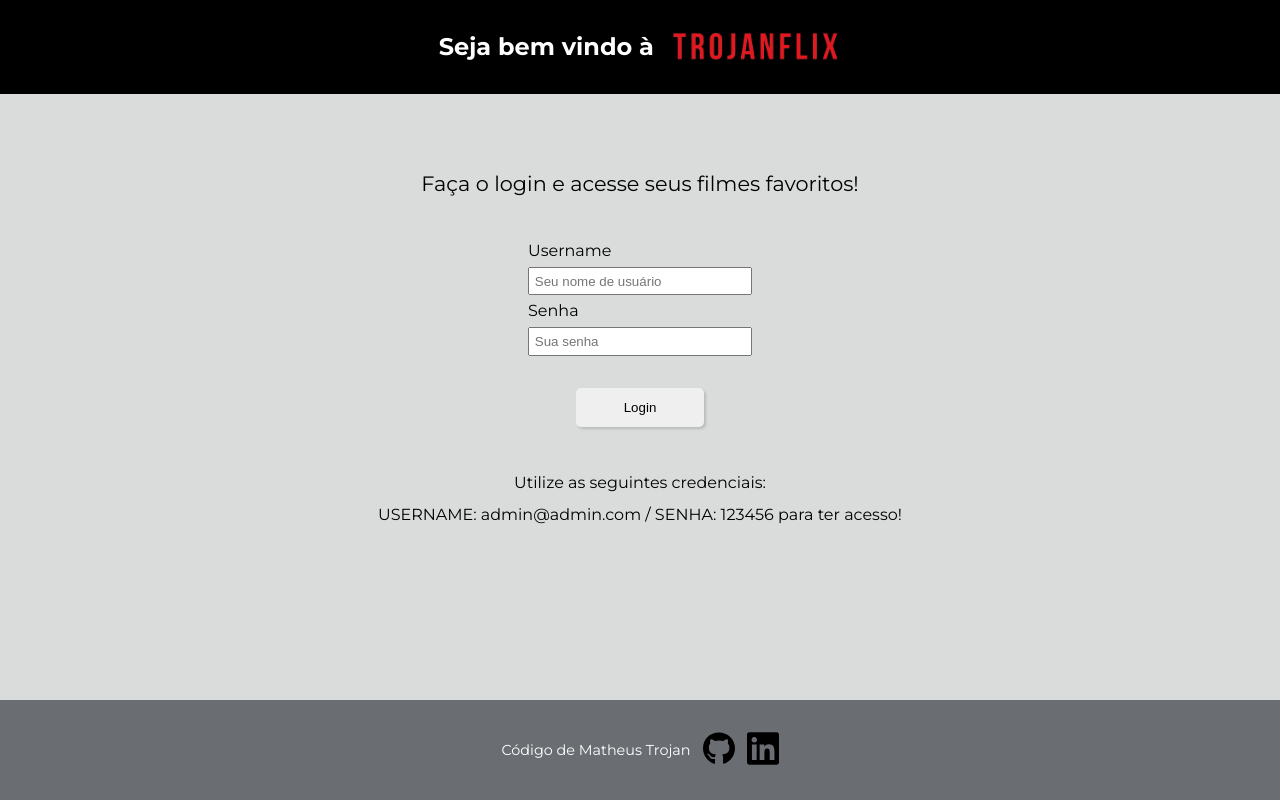
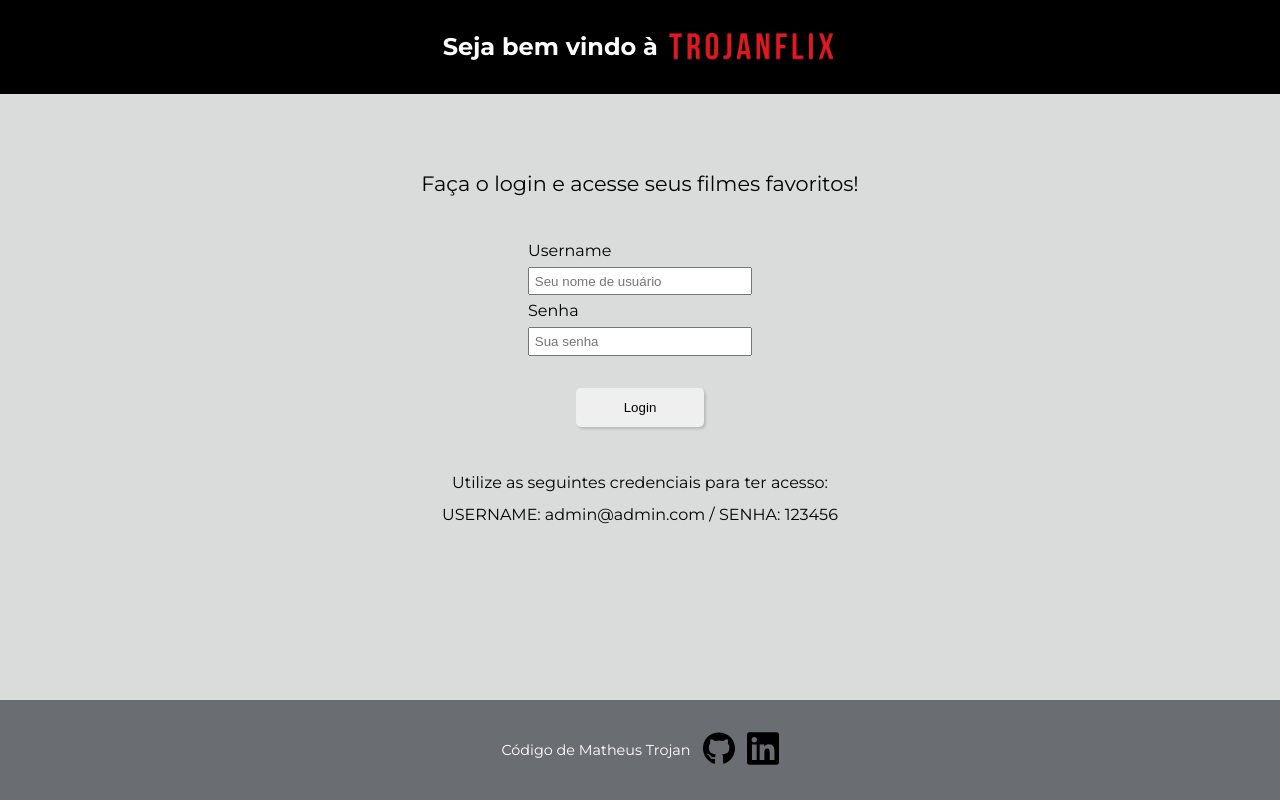
Before and after one commit to MatheusTrojan/trojan-flix, a plain HTML site: page index.html in a window 1280 px wide. Drawn offline with nearby package versions, Linux system fonts and the light colour scheme.

Commit message:
ajustando informações da home

```diff
--- a/index.html
+++ b/index.html
@@ -32,7 +32,7 @@
                 </form>
                 <button class="btn-login" onclick="logar()">Login</button>
 
-                <p class="container__texto">Utilize as seguintes credenciais: <br><br> USERNAME: admin@admin.com / SENHA: 123456 para ter acesso!</p>
+                <p class="container__texto">Utilize as seguintes credenciais para ter acesso: <br><br> USERNAME: admin@admin.com / SENHA: 123456</p>
             </main>
         </div>
 
--- a/src/styles/cabecalho.css
+++ b/src/styles/cabecalho.css
@@ -3,7 +3,7 @@
     background: var(--cor-fundo);
     justify-content: center;
     display: flex;
-    gap: 1rem;
+    gap: 0.5rem;
     padding: 2rem;
 }
 
```
